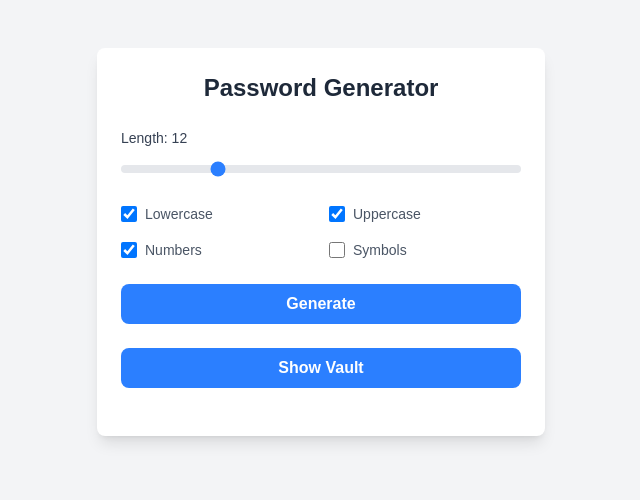
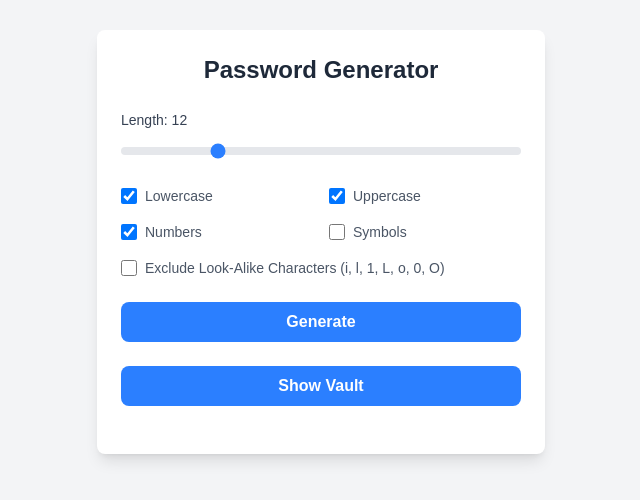
Before and after one commit to BheemaReddy07/password-vault, a Next.js app: page /dashboard in a window 1280 px wide. Shown: the part 158-658 px from the top of the page, without its empty margins (319-959 px from the left). Built offline with nearby package versions, Linux system fonts and the light colour scheme; no server answers; the database is empty.

Commit message:
added the exclude looks alikes checkbox

```diff
--- a/src/app/dashboard/page.tsx
+++ b/src/app/dashboard/page.tsx
@@ -30,6 +30,7 @@ export default function Dashboard() {
         upper: true,
         numbers: true,
         symbols: false,
+        excludeLookAlikes: false,
     });
     const [saveBtn, setSaveBtn] = useState(false);
     const [saveFormShow, setSaveFormShow] = useState(false);
@@ -276,11 +277,17 @@ export default function Dashboard() {
         }
     };
 
-    const filteredVault = vault.filter((item) =>
-        item.title.toLowerCase().includes(searchQuery.toLowerCase()) ||
-        item.username.toLowerCase().includes(searchQuery.toLowerCase()) ||
-        (item.notes?.toLowerCase().includes(searchQuery.toLowerCase()) ?? false)
+    const filteredVault = vault.filter(item =>
+        (item.title?.toLowerCase() || "").includes(searchQuery.toLowerCase()) ||
+        (item.username?.toLowerCase() || "").includes(searchQuery.toLowerCase()) ||
+        (item.url?.toLowerCase() || "").includes(searchQuery.toLowerCase())
     );
+
+
+
+
+
+
 
     return (
         <div className="min-h-screen bg-gray-100 flex items-center justify-center p-4">
@@ -306,6 +313,7 @@ export default function Dashboard() {
                     handleGenerate={handleGenerate}
                     loading={loading}
                     error={error}
+
                 />
                 <PasswordDisplay
                     password={password}
@@ -387,6 +395,9 @@ export default function Dashboard() {
                         searchQuery={searchQuery}
                     />
                 )}
+
+
+
             </div>
         </div>
     );
--- a/src/components/PasswordGenerator.tsx
+++ b/src/components/PasswordGenerator.tsx
@@ -2,13 +2,14 @@ import React from "react";
 
 interface PasswordGeneratorProps {
   length: number;
-  options: { lower: boolean; upper: boolean; numbers: boolean; symbols: boolean };
+  options: { lower: boolean; upper: boolean; numbers: boolean; symbols: boolean; excludeLookAlikes: boolean };
   setLength: (length: number) => void;
   setOptions: (options: {
     lower: boolean;
     upper: boolean;
     numbers: boolean;
     symbols: boolean;
+    excludeLookAlikes: boolean;
   }) => void;
   handleGenerate: () => void;
   loading: boolean;
@@ -16,8 +17,8 @@ interface PasswordGeneratorProps {
 }
 
 const PasswordGenerator: React.FC<PasswordGeneratorProps> = ({
-  length,
-  options,
+  length = 12,
+  options = { lower: true, upper: true, numbers: true, symbols: false, excludeLookAlikes: false },
   setLength,
   setOptions,
   handleGenerate,
@@ -29,26 +30,28 @@ const PasswordGenerator: React.FC<PasswordGeneratorProps> = ({
       {error && <p className="text-red-500 text-sm mb-4 text-center">{error}</p>}
       {loading && <p className="text-blue-500 text-sm mb-4 text-center">Loading...</p>}
 
+      {/* Length Slider */}
       <div className="mb-6">
         <label className="block text-sm font-medium text-gray-700 mb-2">
-          Length: {length}
+          Length: {length || 12}
         </label>
         <input
           type="range"
-          min="6"
-          max="32"
-          value={length}
+          min={6}
+          max={32}
+          value={length || 12}
           onChange={(e) => setLength(Number(e.target.value))}
           className="w-full h-2 bg-gray-200 rounded-lg appearance-none cursor-pointer accent-blue-500"
           disabled={loading}
         />
       </div>
 
+      {/* Character Options */}
       <div className="grid grid-cols-2 gap-4 mb-6">
         <label className="flex items-center space-x-2">
           <input
             type="checkbox"
-            checked={options.lower}
+            checked={!!options.lower}
             onChange={() => setOptions({ ...options, lower: !options.lower })}
             className="h-4 w-4 text-blue-500 focus:ring-blue-400 border-gray-300 rounded"
             disabled={loading}
@@ -58,7 +61,7 @@ const PasswordGenerator: React.FC<PasswordGeneratorProps> = ({
         <label className="flex items-center space-x-2">
           <input
             type="checkbox"
-            checked={options.upper}
+            checked={!!options.upper}
             onChange={() => setOptions({ ...options, upper: !options.upper })}
             className="h-4 w-4 text-blue-500 focus:ring-blue-400 border-gray-300 rounded"
             disabled={loading}
@@ -68,7 +71,7 @@ const PasswordGenerator: React.FC<PasswordGeneratorProps> = ({
         <label className="flex items-center space-x-2">
           <input
             type="checkbox"
-            checked={options.numbers}
+            checked={!!options.numbers}
             onChange={() => setOptions({ ...options, numbers: !options.numbers })}
             className="h-4 w-4 text-blue-500 focus:ring-blue-400 border-gray-300 rounded"
             disabled={loading}
@@ -78,15 +81,26 @@ const PasswordGenerator: React.FC<PasswordGeneratorProps> = ({
         <label className="flex items-center space-x-2">
           <input
             type="checkbox"
-            checked={options.symbols}
+            checked={!!options.symbols}
             onChange={() => setOptions({ ...options, symbols: !options.symbols })}
             className="h-4 w-4 text-blue-500 focus:ring-blue-400 border-gray-300 rounded"
             disabled={loading}
           />
           <span className="text-sm text-gray-600">Symbols</span>
         </label>
+        <label className="flex items-center space-x-2 col-span-2">
+          <input
+            type="checkbox"
+            checked={!!options.excludeLookAlikes}
+            onChange={() => setOptions({ ...options, excludeLookAlikes: !options.excludeLookAlikes })}
+            className="h-4 w-4 text-blue-500 focus:ring-blue-400 border-gray-300 rounded"
+            disabled={loading}
+          />
+          <span className="text-sm text-gray-600">Exclude Look-Alike Characters (i, l, 1, L, o, 0, O)</span>
+        </label>
       </div>
 
+      {/* Generate Button */}
       <div className="mb-6">
         <button
           onClick={handleGenerate}
--- a/src/lib/generator.ts
+++ b/src/lib/generator.ts
@@ -1,17 +1,28 @@
-export function generatePassword(length: number, options: {
-  lower?: boolean, upper?: boolean, numbers?: boolean, symbols?: boolean, excludeSimilar?: boolean
-}) {
-  let charset = "";
-  if (options.lower) charset += "abcdefghijklmnopqrstuvwxyz";
-  if (options.upper) charset += "ABCDEFGHIJKLMNOPQRSTUVWXYZ";
-  if (options.numbers) charset += "0123456789";
-  if (options.symbols) charset += "!@#$%^&*()_-+=<>?";
-  if (options.excludeSimilar) charset = charset.replace(/[Il1O0]/g, "");
+export function generatePassword(
+  length: number,
+  options: { lower: boolean; upper: boolean; numbers: boolean; symbols: boolean; excludeLookAlikes: boolean }
+) {
+  const lower = "abcdefghijklmnopqrstuvwxyz";
+  const upper = "ABCDEFGHIJKLMNOPQRSTUVWXYZ";
+  const numbers = "0123456789";
+  const symbols = "!@#$%^&*()_+-=[]{}|;:,.<>?";
 
-  if (!charset) charset = "abcdefghijklmnopqrstuvwxyz";
+  let chars = "";
+  if (options.lower) chars += lower;
+  if (options.upper) chars += upper;
+  if (options.numbers) chars += numbers;
+  if (options.symbols) chars += symbols;
 
-  const array = new Uint32Array(length);
-  crypto.getRandomValues(array);
+  // Remove look-alike characters if option is checked
+  if (options.excludeLookAlikes) {
+    chars = chars.replace(/[il1Lo0O]/g, "");
+  }
 
-  return Array.from(array).map(x => charset[x % charset.length]).join("");
+  let password = "";
+  for (let i = 0; i < length; i++) {
+    const index = Math.floor(Math.random() * chars.length);
+    password += chars[index];
+  }
+
+  return password;
 }
```
